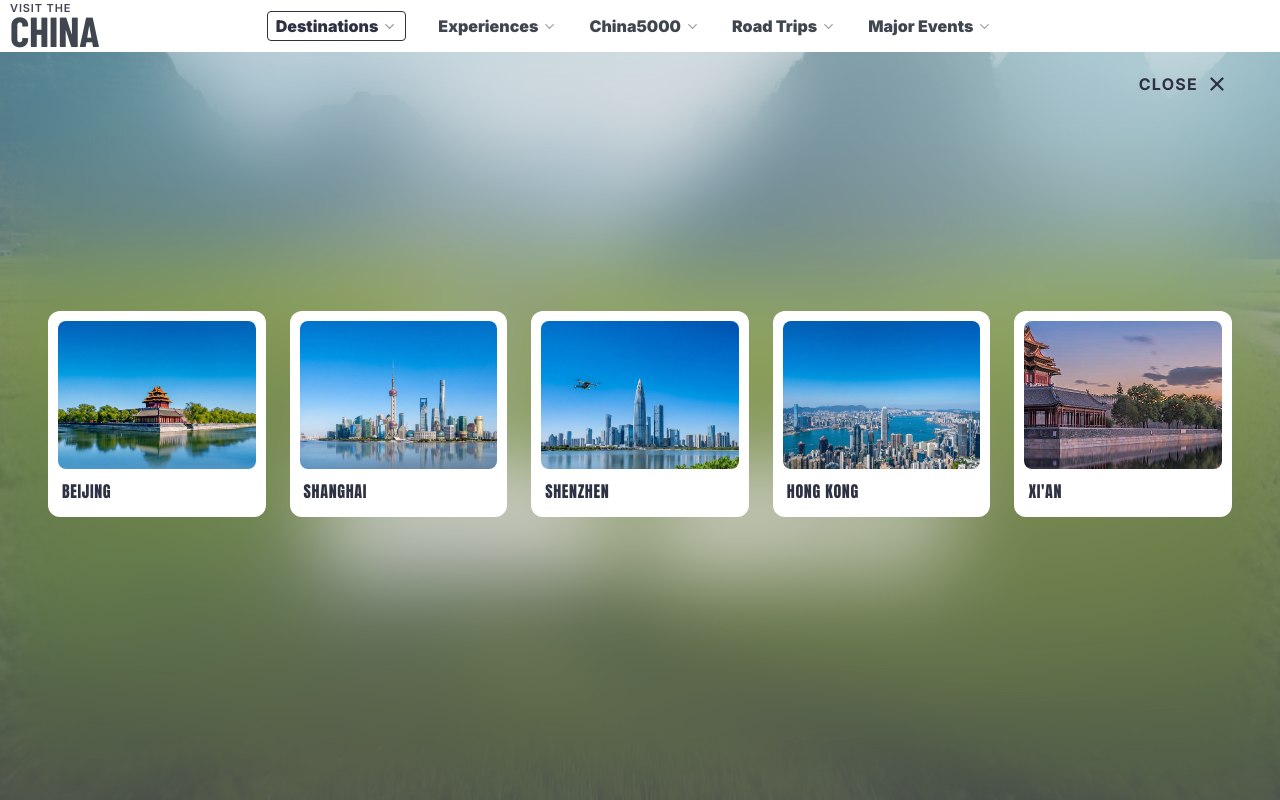
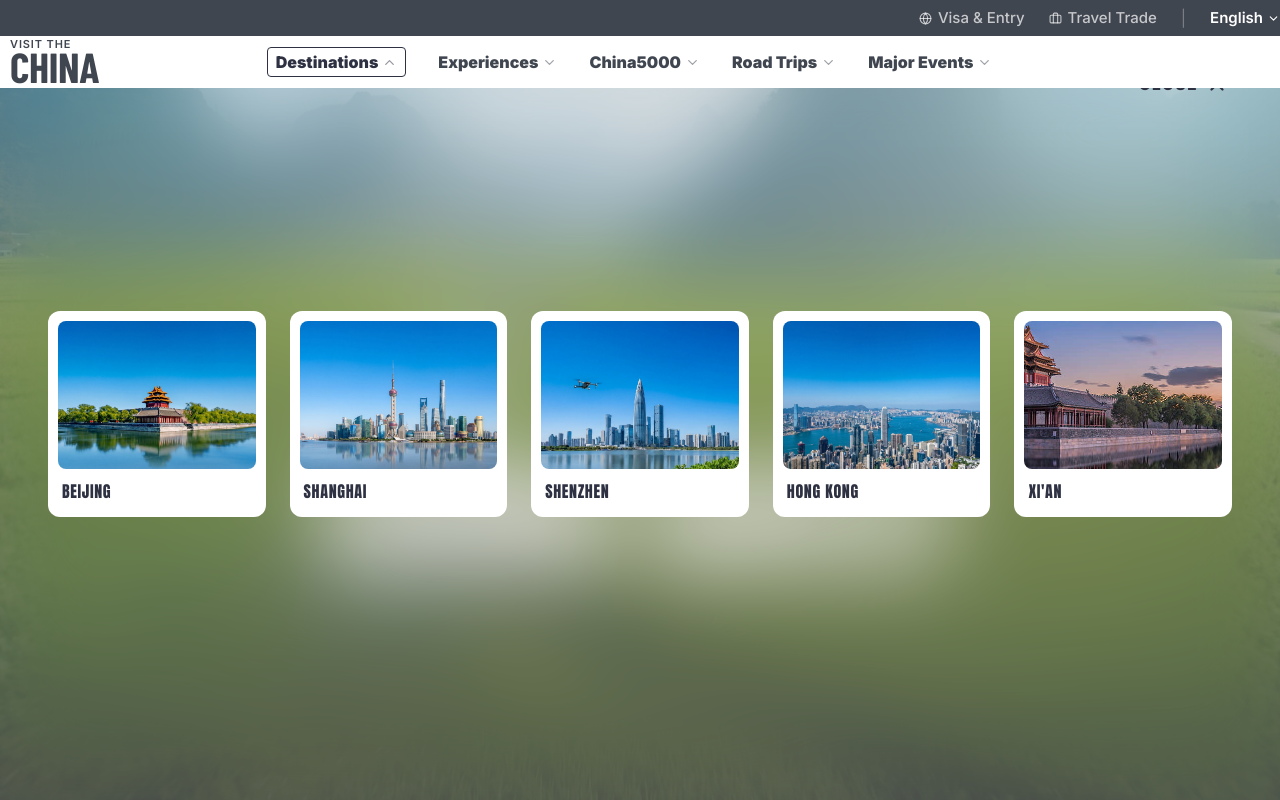
Before and after one commit to JameelHao/chinaquest-web, a Next.js app: page / in a window 1280 px wide. Both pictures are taken after a click on the button "Destinations". Shown: the top 800 px of the page. Built offline with nearby package versions, Linux system fonts and the light colour scheme; a web font is replaced by a local one.

Commit message:
fix: header animation when Destinations clicked — utility bar stays black, chevron flips to up
Co-Authored-By: Claude Opus 4.6 <noreply@anthropic.com>

```diff
--- a/src/components/layout/Header.tsx
+++ b/src/components/layout/Header.tsx
@@ -2,7 +2,7 @@
 
 import { useState, useEffect } from "react";
 import Link from "next/link";
-import { ChevronDown, X, Globe, Briefcase } from "lucide-react";
+import { ChevronDown, ChevronUp, X, Globe, Briefcase } from "lucide-react";
 import DestinationsOverlay from "@/components/sections/DestinationsOverlay";
 
 const navItems = [
@@ -48,20 +48,19 @@ export default function Header() {
       <header
         className="fixed top-0 left-0 right-0 z-[9999]"
       >
-        {/* ── Row 1: Utility bar — dark bg when scrolled ── */}
+        {/* ── Row 1: Utility bar — dark bg when scrolled or Destinations open ── */}
         <div
           className="hidden lg:flex items-center justify-end gap-6 px-6 lg:pl-[50px] lg:pr-[60px] transition-all duration-300"
           style={{
             height: 36,
-            background: scrolled ? "#404650" : "transparent",
-            borderBottom: scrolled ? "none" : "1px solid rgba(255,255,255,0.1)",
-            display: destinationsOpen ? "none" : undefined,
+            background: scrolled || destinationsOpen ? "#404650" : "transparent",
+            borderBottom: (scrolled || destinationsOpen) ? "none" : "1px solid rgba(255,255,255,0.1)",
           }}
         >
           <Link
             href="/practical/visa"
             className="hover:opacity-80 transition-all flex items-center gap-1.5"
-            style={{ fontSize: 15, fontWeight: 500, color: utilityTextMuted }}
+            style={{ fontSize: 15, fontWeight: 500, color: destinationsOpen ? "rgba(255,255,255,0.7)" : utilityTextMuted }}
           >
             <Globe size={13} />
             Visa & Entry
@@ -69,7 +68,7 @@ export default function Header() {
           <Link
             href="/travel-trade"
             className="hover:opacity-80 transition-all flex items-center gap-1.5"
-            style={{ fontSize: 15, fontWeight: 500, color: utilityTextMuted }}
+            style={{ fontSize: 15, fontWeight: 500, color: destinationsOpen ? "rgba(255,255,255,0.7)" : utilityTextMuted }}
           >
             <Briefcase size={13} />
             Travel Trade
@@ -164,7 +163,11 @@ export default function Header() {
                   }}
                 >
                   {item.label}
-                  <ChevronDown size={15} style={{ opacity: 0.5 }} className="group-hover:opacity-100 transition-opacity" />
+                  {destinationsOpen ? (
+                    <ChevronUp size={15} style={{ opacity: 0.5 }} className="group-hover:opacity-100 transition-opacity" />
+                  ) : (
+                    <ChevronDown size={15} style={{ opacity: 0.5 }} className="group-hover:opacity-100 transition-opacity" />
+                  )}
                 </button>
               ) : (
                 <Link
```
